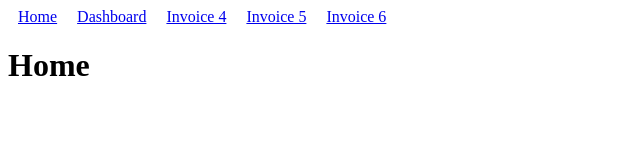
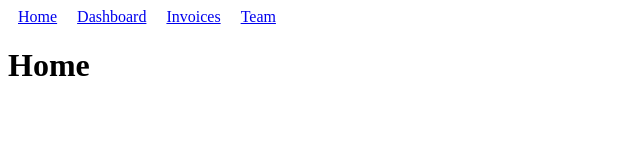
Before and after one commit to GeekEast/react-router-vs-reach-router, a React (Create React App) app: page / in a window 1280 px wide. Shown: the top 160 px of the page, without its empty margins (0-640 px from the left). Built offline with nearby package versions, Linux system fonts and the light colour scheme.

Commit message:
03-use-reach-router: nest rourtes without nested components

```diff
--- a/src/App.tsx
+++ b/src/App.tsx
@@ -1,8 +1,10 @@
 import React from 'react';
 import { Router, RouteComponentProps, Link, useParams } from '@reach/router';
 
-const Home = (props: RouteComponentProps<any>) => <h1>Home</h1>
+const Home = (props: RouteComponentProps<any>) => <h1>Home</h1>;
 const Dash = (props: RouteComponentProps<any>) => <h1>Dash</h1>;
+const Invoices = (props: RouteComponentProps<any>) => <h1>Invoices</h1>;
+const Team = (props: RouteComponentProps<any>) => <h1>Team</h1>;
 const Invoice = (props: RouteComponentProps<any>) => {
   const params = useParams();
   return <h1>Invoice {params.id}</h1>;
@@ -15,14 +17,15 @@ const App = () => {
       <nav>
         <Link to="/">Home</Link>
         <Link to="dashboard">Dashboard</Link>
-        <Link to="invoice/4">Invoice 4</Link>
-        <Link to="invoice/5">Invoice 5</Link>
-        <Link to="invoice/6">Invoice 6</Link>
+        <Link to="dashboard/invoices">Invoices</Link>
+        <Link to="dashboard/team">Team</Link>
       </nav>
       <Router>
         <Home path="/"></Home>
-        <Dash path="dashboard"></Dash>
-        <Invoice path="invoice/:id"></Invoice>
+        <Dash path="dashboard">
+          <Invoices path="invoices"></Invoices>
+          <Team path="team"></Team>
+        </Dash>
       </Router>
     </div>
   );
```
Also changed, not shown: 1 other file (tests, documents, lock files or other folders).
